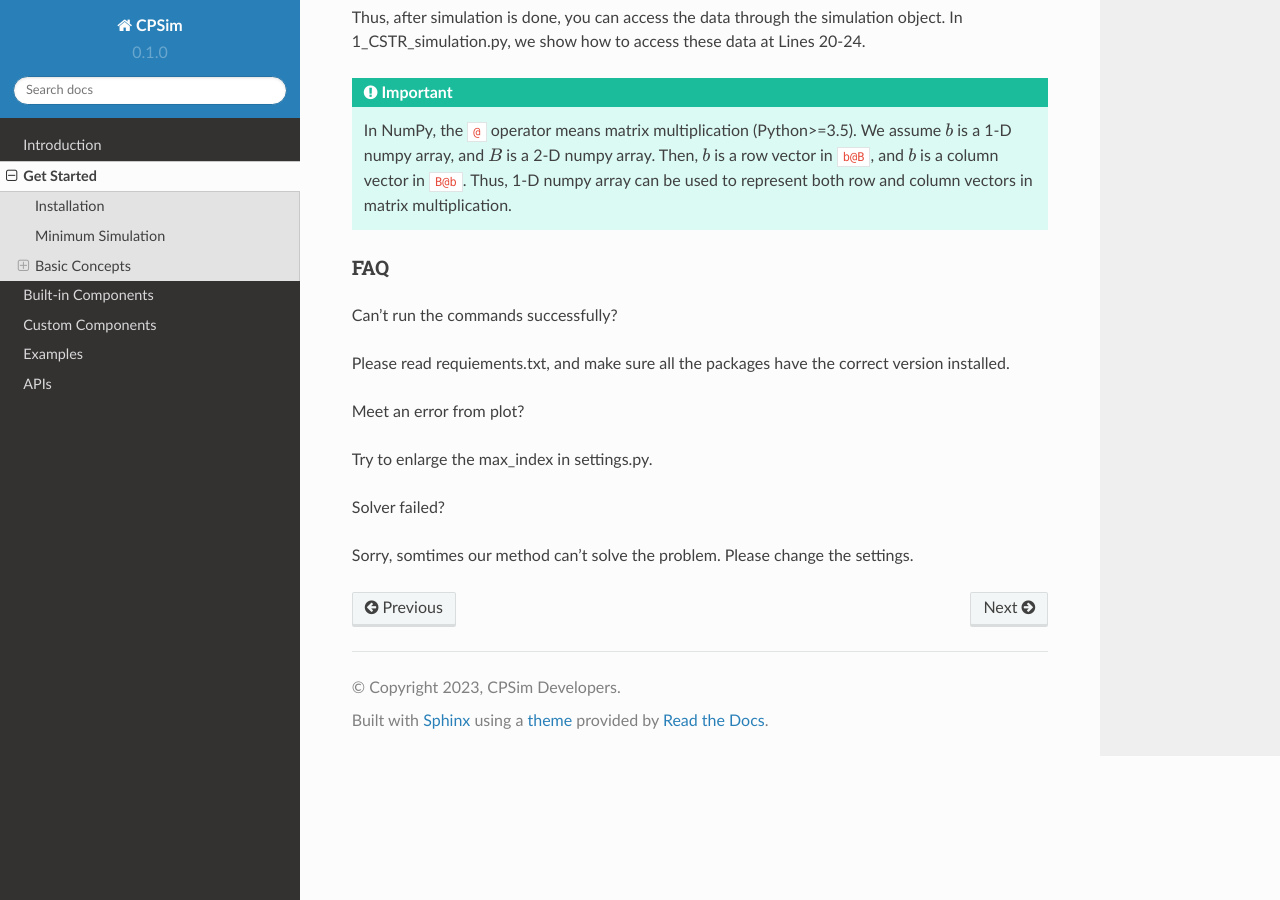
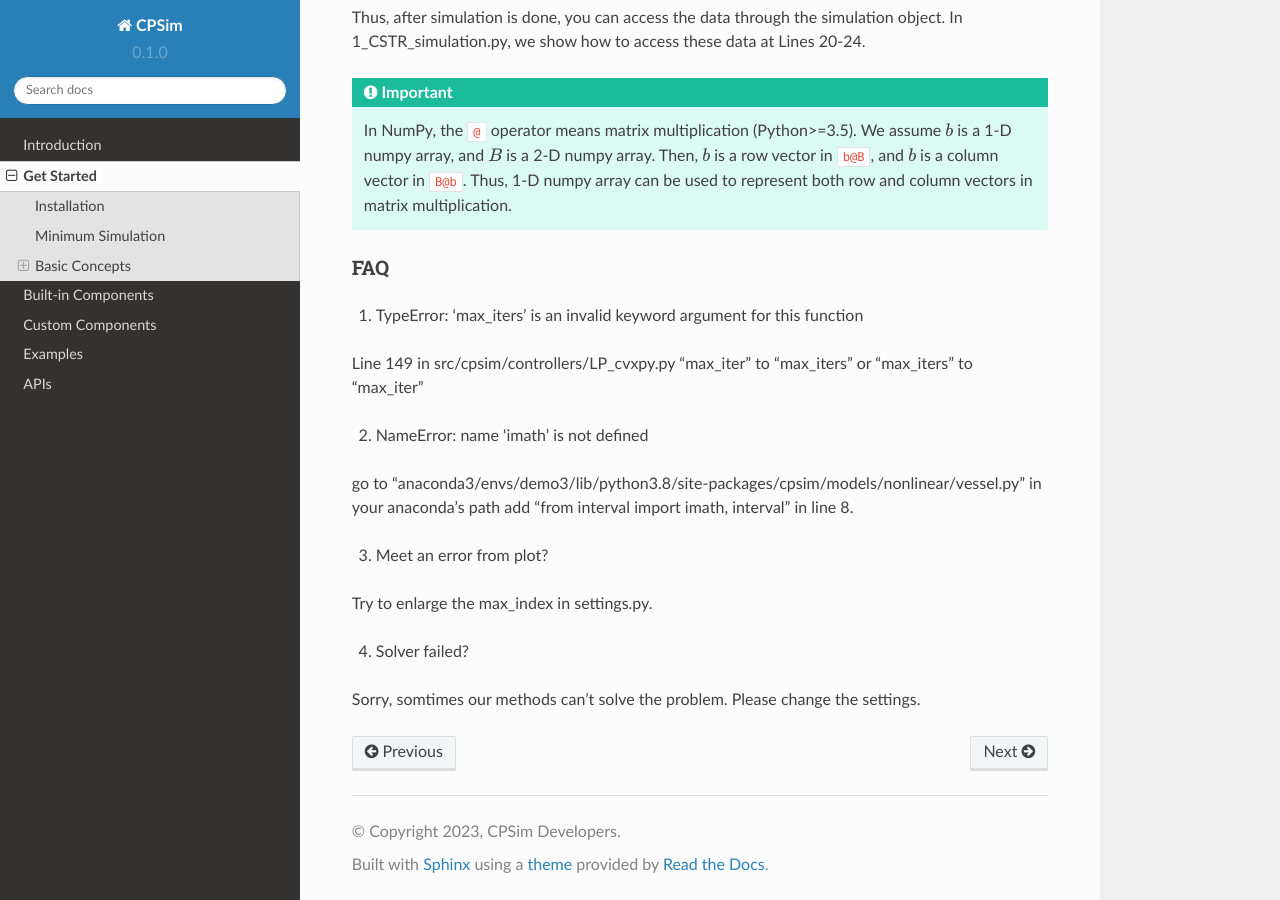
Before and after one commit to JFan1997/CPSim, a Sphinx documentation site: the page built from docs/source/2_install.rst, in a window 1280 px wide and 900 px high, scrolled down 2108 px. Built offline with Sphinx 7.4.7 and the Read the Docs theme 2.0.0, drawn with Linux system fonts in a browser that asks for light colours; pages that are not in the unit, such as notebooks, are missing from menus.

Commit message:
add description in Section 3

```diff
--- a/docs/source/2_install.rst
+++ b/docs/source/2_install.rst
@@ -98,14 +98,26 @@ In :ref:`1_CSTR_simulation.py`, we show how to access these data at Lines 20-24.
 
 FAQ
 ~~~~~~~~~~~~~~~
-Can't run the commands successfully?
+1. TypeError: 'max_iters' is an invalid keyword argument for this function
 
-Please read requiements.txt, and make sure all the packages have the correct version installed.
+Line 149 in src/cpsim/controllers/LP_cvxpy.py
+"max_iter" to "max_iters" or "max_iters" to "max_iter"
 
-Meet an error from plot?
+
+
+2. NameError: name 'imath' is not defined
+
+go to "anaconda3/envs/demo3/lib/python3.8/site-packages/cpsim/models/nonlinear/vessel.py" in your anaconda's path
+add "from interval import imath, interval" in line 8.
+
+
+
+3. Meet an error from plot?
 
 Try to enlarge the max_index in settings.py.
 
-Solver failed?
 
-Sorry, somtimes our method can't solve the problem. Please change the settings.
+
+4. Solver failed?
+
+Sorry, somtimes our methods can't solve the problem. Please change the settings.
```
